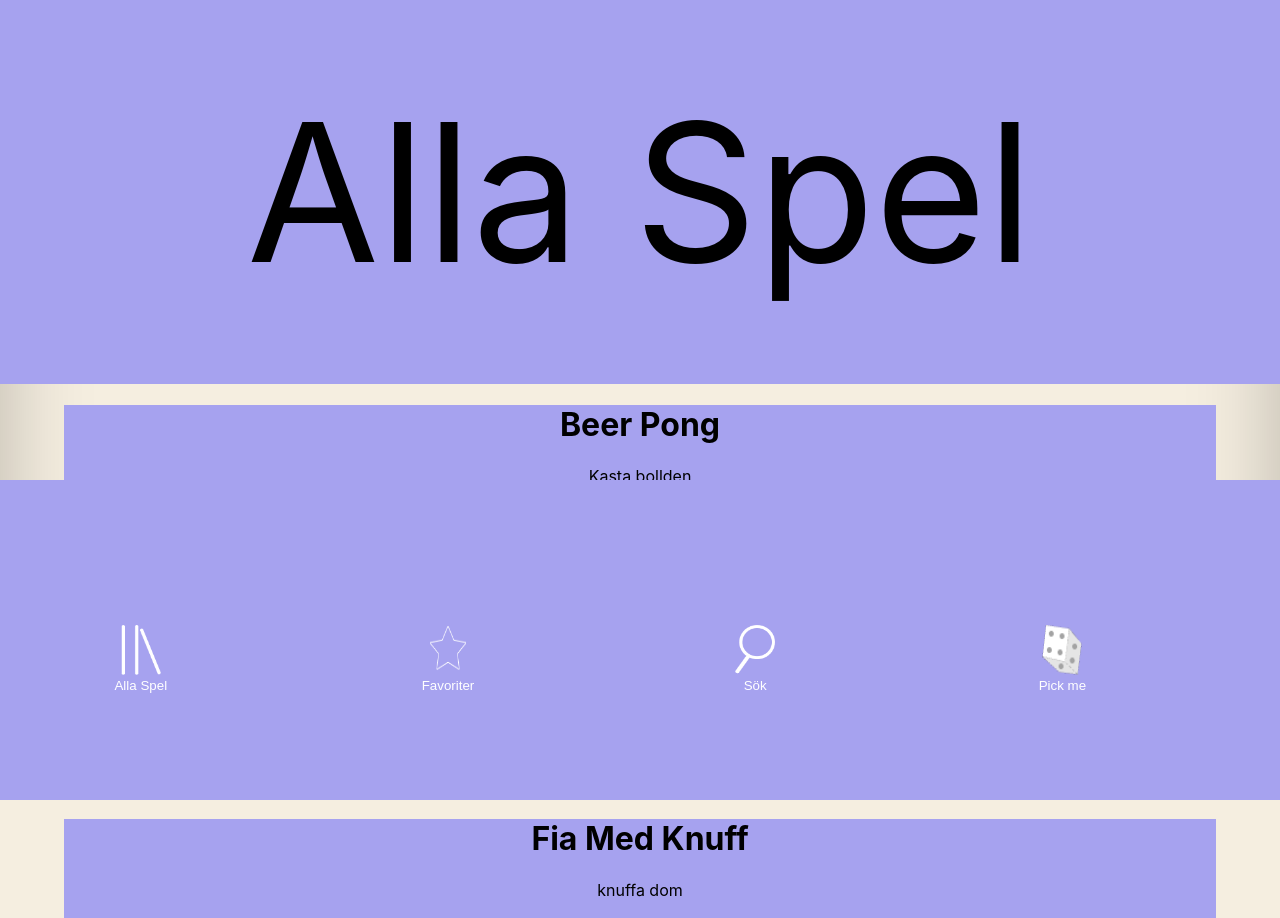
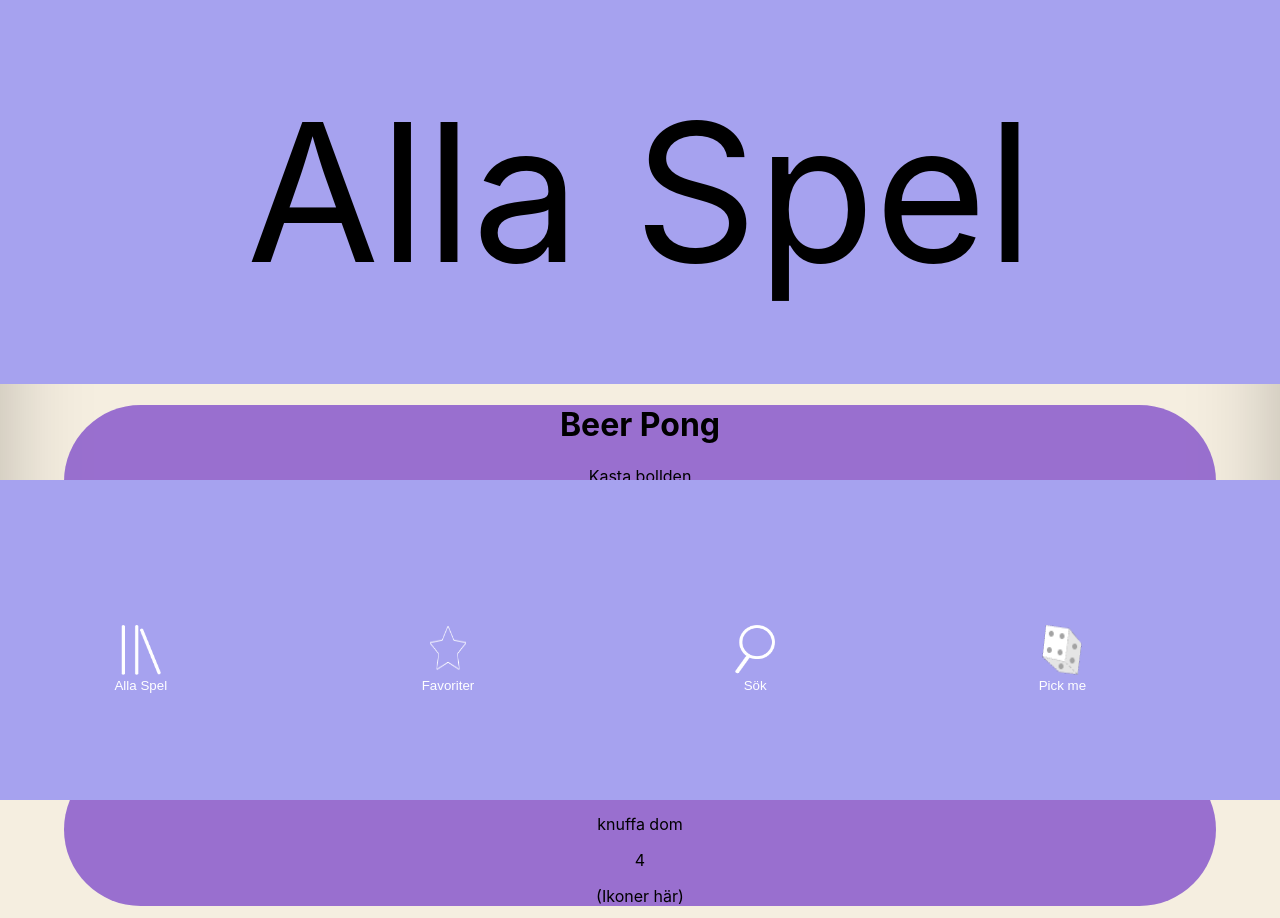
Before and after one commit to VibeValley/PartyPP, a React (Create React App) app: page /AllaSpel in a window 1280 px wide. Shown: the top 918 px of the page. Built offline with nearby package versions, Linux system fonts and the light colour scheme.

Commit message:
första edit

```diff
--- a/src/App.css
+++ b/src/App.css
@@ -83,12 +83,32 @@
   overflow: scroll;
 }
 
-.Alla_spel_listans_text {
+div.Alla_spel_listan {
+  border-radius: 10vw;
   text-align: center;
-  background-color: var(--BlåFärg);
   margin-left: 5vw;
   margin-right: 5vw;
+  margin-bottom: 0vw;
+  margin-top: 0vw;
+
+  background: rgba(131, 80, 203, 0.8);
+
 }
+
+div.Alla_spel_titel {
+
+}
+div.Alla_spel_Beskrivning{
+
+}
+div.Alla_spel_Spelare{
+
+}
+
+div.Alla_spel_Material{
+
+}
+
 a {
   text-decoration: none;
   color: black;
--- a/src/SpelLista.js
+++ b/src/SpelLista.js
@@ -4,10 +4,20 @@
   // Detta är hur den skriver ut hela listan
   return (
     <Link to={"/AllaSpel/" + spel.id}>
-      <div className="Alla_spel_listans_text">
-        <h1>{spel.name}</h1>
-        <p>{spel.beskrivning}</p>
-        <p>{spel.spelare}</p>
+      <div className="Alla_spel_listan">
+        <div className="Alla_spel_titel">
+          <h1>{spel.name}</h1>
+        </div>
+        <div ClassName="Alla_spel_Beskrivning">
+          <p>{spel.beskrivning}</p>
+        </div>
+        <div ClassName="Alla_spel_Spelare">
+          <p>{spel.spelare}</p>
+        </div>
+        <div ClassName="Alla_spel_Material">
+          <p>(Ikoner här)</p>
+        </div>
+
       </div>
     </Link>
   );
```
Also changed, not shown: src/Fonts/Christmas Bless.ttf (added), src/Fonts/Shooting Star.ttf (added).
